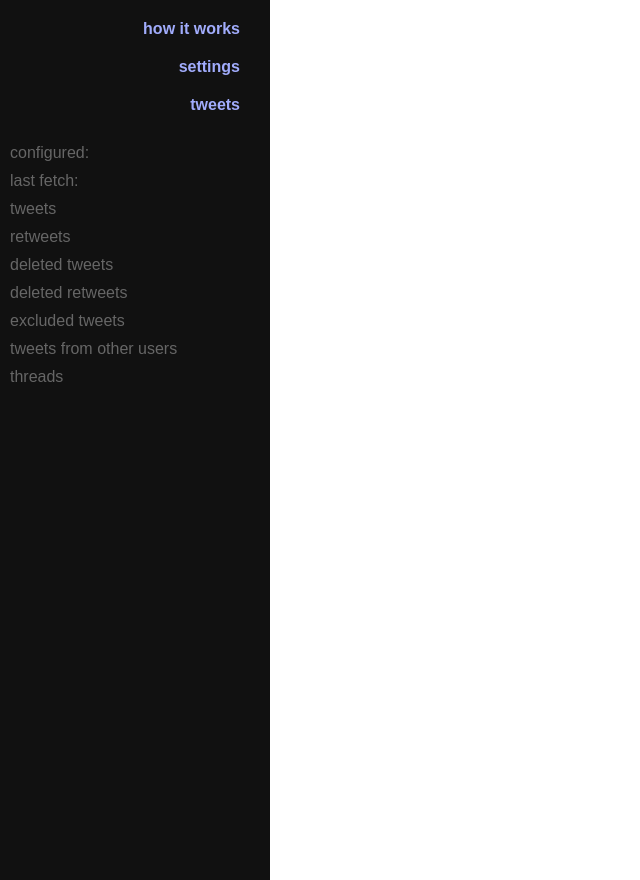
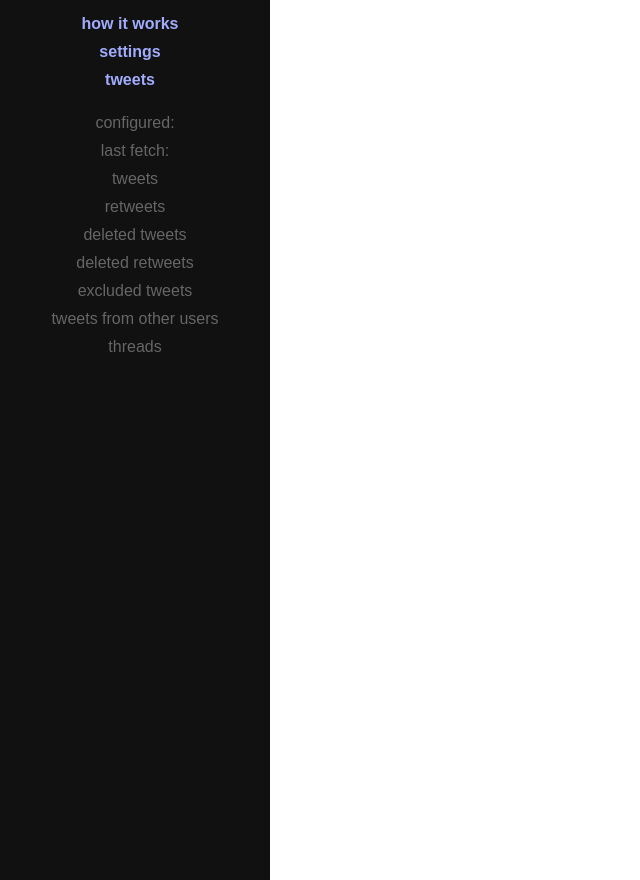
Before and after one commit to micahflee/semiphemeral, a Python web app: template semiphemeral/templates/base.html in a window 1280 px wide. Shown: the whole page, without its empty margins (0-640 px from the left). Run offline with Jinja, Linux system fonts and the light colour scheme; the template is opened without the code that fills it, so the values that code supplies are empty; some libraries are stand-ins or nearby versions.

Commit message:
Center the sidebar, and make numbers in statistics have comma separators

```diff
--- a/semiphemeral/static/js/base.js
+++ b/semiphemeral/static/js/base.js
@@ -1,14 +1,18 @@
+function comma_formatted(x) {
+    return x.toString().replace(/\B(?=(\d{3})+(?!\d))/g, ",");
+}
+
 $(function(){
   $.get('/api/statistics', function(data){
     is_configured = (data.is_configured ? 'yes' : 'no');
     $('.statistics .is_configured').text(is_configured);
     $('.statistics .last_fetch').text(data.last_fetch);
-    $('.statistics .my_tweets').text(data.my_tweets);
-    $('.statistics .my_retweets').text(data.my_retweets);
-    $('.statistics .deleted_tweets').text(data.deleted_tweets);
-    $('.statistics .deleted_retweets').text(data.deleted_retweets);
-    $('.statistics .excluded_tweets').text(data.excluded_tweets);
-    $('.statistics .other_tweets').text(data.other_tweets);
-    $('.statistics .threads').text(data.threads);
+    $('.statistics .my_tweets').text(comma_formatted(data.my_tweets));
+    $('.statistics .my_retweets').text(comma_formatted(data.my_retweets));
+    $('.statistics .deleted_tweets').text(comma_formatted(data.deleted_tweets));
+    $('.statistics .deleted_retweets').text(comma_formatted(data.deleted_retweets));
+    $('.statistics .excluded_tweets').text(comma_formatted(data.excluded_tweets));
+    $('.statistics .other_tweets').text(comma_formatted(data.other_tweets));
+    $('.statistics .threads').text(comma_formatted(data.threads));
   })
 })
--- a/semiphemeral/static/style.css
+++ b/semiphemeral/static/style.css
@@ -23,12 +23,12 @@ body {
 }
 
 .sidebar ul li {
-  text-align: right;
+  text-align: center;
 }
 
 .sidebar ul li a {
   display: inline-block;
-  padding: 10px;
+  padding: 5px;
   margin: 0 10px 0 0;
   text-decoration: none;
   color: #a1acfc;
@@ -40,7 +40,7 @@ body {
 }
 
 .sidebar .statistics ul li {
-  text-align: left;
+  text-align: center;
   color: #666666;
   margin-bottom: 10px;
 }
```
